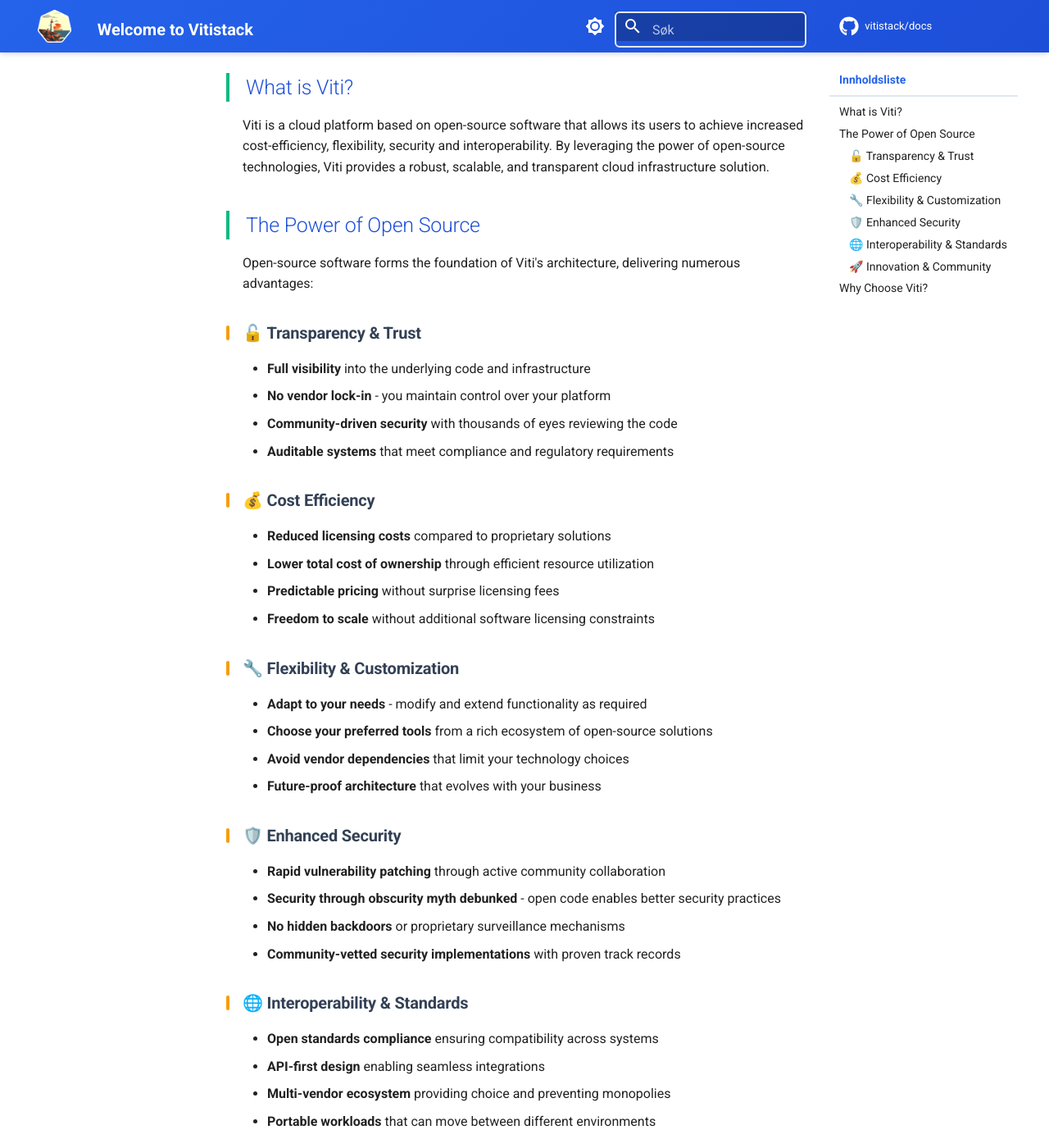
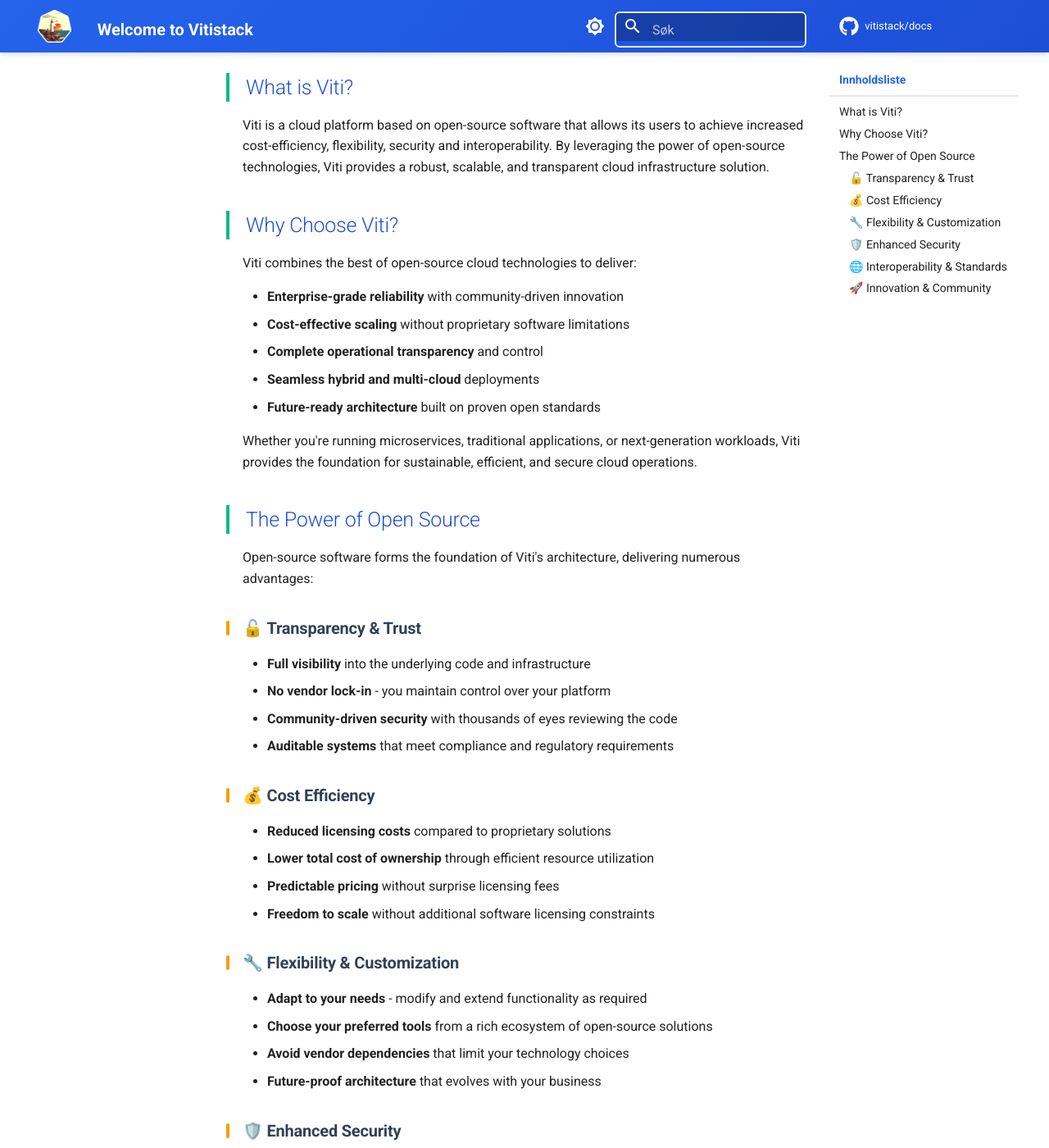
Before and after one commit to vitistack/docs, an MkDocs documentation site: the page built from docs/index.md, in a window 1280 px wide and 1400 px high, scrolled down 279 px. Shown: the whole window at 82% size. Built offline with MkDocs 1.6.1 and Material for MkDocs 9.7.7, drawn with Linux system fonts in a browser that asks for light colours; comment, search, counter and statistics services are not loaded; some of the changed text lies outside the part shown.

Commit message:
minor adjustment  in intro

```diff
--- a/docs/index.md
+++ b/docs/index.md
@@ -5,6 +5,18 @@ Welcome to the **Vitistack** documentation! This site showcases a custom MkDocs
 ## What is Viti?
 
 Viti is a cloud platform based on open-source software that allows its users to achieve increased cost-efficiency, flexibility, security and interoperability. By leveraging the power of open-source technologies, Viti provides a robust, scalable, and transparent cloud infrastructure solution.
+
+## Why Choose Viti?
+
+Viti combines the best of open-source cloud technologies to deliver:
+
+- **Enterprise-grade reliability** with community-driven innovation
+- **Cost-effective scaling** without proprietary software limitations
+- **Complete operational transparency** and control
+- **Seamless hybrid and multi-cloud** deployments
+- **Future-ready architecture** built on proven open standards
+
+Whether you're running microservices, traditional applications, or next-generation workloads, Viti provides the foundation for sustainable, efficient, and secure cloud operations.
 
 ## The Power of Open Source
 
```
Also changed, not shown: other parts of docs/index.md (+0 -12 lines).
